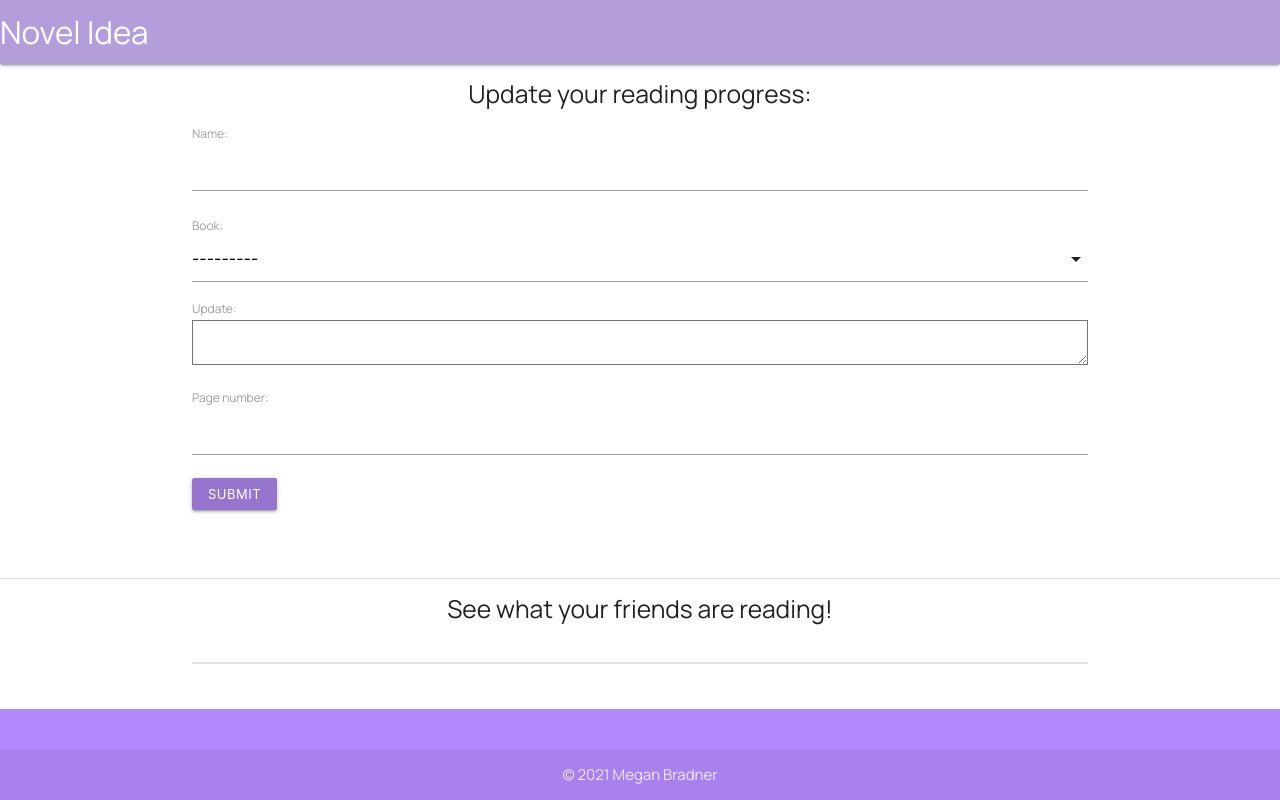
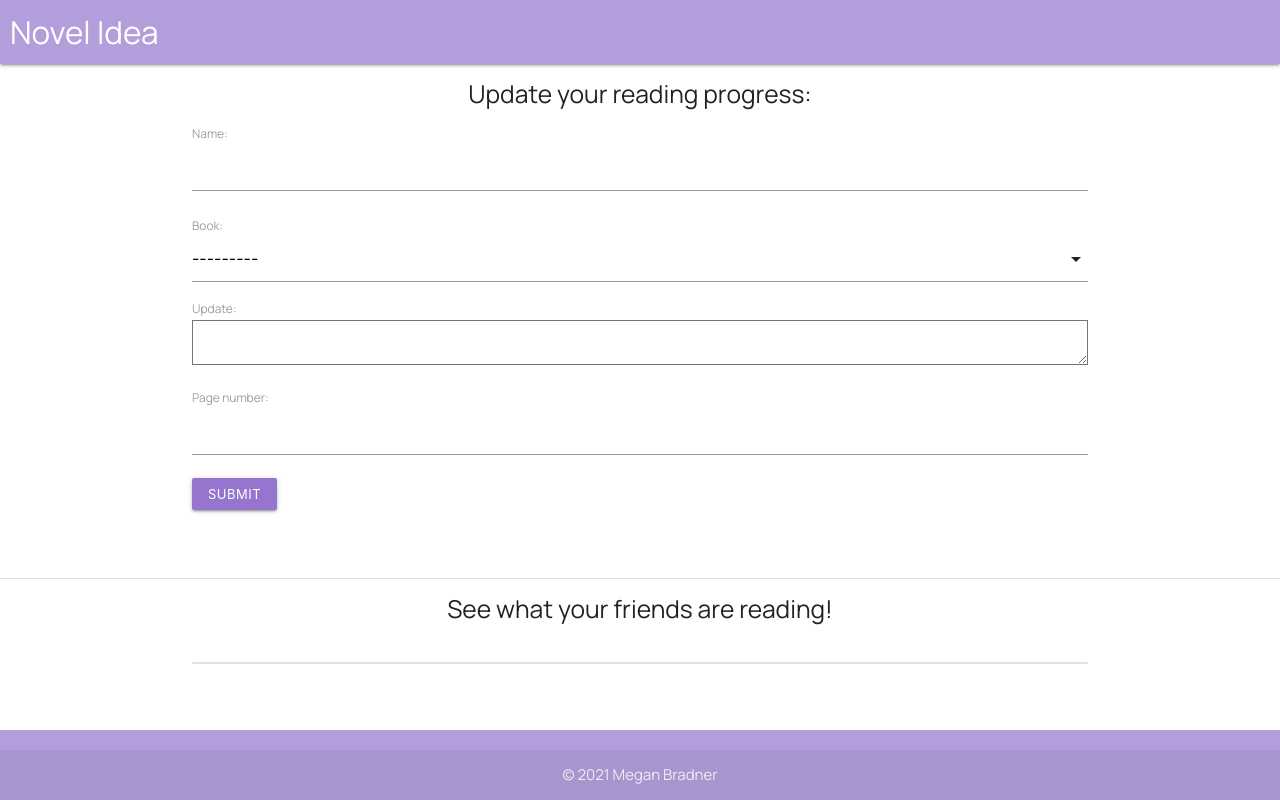
Before and after one commit to meganbradner/capstone, a Django app: page /timeline in a window 1280 px wide. Run offline with Django 3.2, Linux system fonts and the light colour scheme; data that the repository does not hold is empty; some libraries are stand-ins or nearby versions.

Commit message:
made changes

```diff
--- a/capstone_app/templates/capstone_app/index.html
+++ b/capstone_app/templates/capstone_app/index.html
@@ -119,7 +119,7 @@
 
 
 
-    <footer class="page-footer deep-purple accent-1">
+    <footer class="page-footer deep-purple lighten-3">
         <div class="container">
             <div class="row">
                 <div class="col l6 s12">
--- a/capstone_app/templates/capstone_app/profile.html
+++ b/capstone_app/templates/capstone_app/profile.html
@@ -194,7 +194,7 @@
 
   </main>
 
-  <footer class="page-footer deep-purple accent-1">
+  <footer class="page-footer deep-purple lighten-3">
     <div class="container">
       <div class="row">
         <div class="col l6 s12">
@@ -218,6 +218,7 @@
       </div>
     </div>
   </footer>
+
 </body>
 
 </html>
--- a/capstone_app/templates/capstone_app/timeline.html
+++ b/capstone_app/templates/capstone_app/timeline.html
@@ -26,6 +26,10 @@
 
 
   <style>
+    #novel {
+      padding-left: 10px;
+    }
+
     .update {
       padding: 20px;
     }
@@ -54,7 +58,7 @@
 
   <nav>
     <div class="nav-wrapper deep-purple lighten-3">
-      <a href="{% url 'capstone_app:index' %}" class="brand-logo">Novel Idea</a>
+      <a href="{% url 'capstone_app:index' %}" class="brand-logo" id="novel">Novel Idea</a>
       <ul id="nav-mobile" class="right hide-on-med-and-down">
         <li class="nav-item">
           <a class="nav-link link-info" href="{% url 'capstone_app:profile' %}">{% if user.is_authenticated %}
@@ -226,24 +230,24 @@
 
   </main>
 
-  <footer class="page-footer deep-purple accent-1">
-    <div class="container">
+  <footer class="page-footer deep-purple lighten-3">
+    <!-- <div class="container">
       <div class="row">
         <div class="col l6 s12">
-          <!-- <h5 class="white-text">Footer Content</h5> -->
-          <!-- <p class="grey-text text-lighten-4">You can use rows and columns here to organize your footer content.</p> -->
+          <h5 class="white-text">Footer Content</h5>
+          <p class="grey-text text-lighten-4">You can use rows and columns here to organize your footer content.</p>
         </div>
         <div class="col l4 offset-l2 s12">
-          <!-- <h5 class="white-text">Links</h5>
+          <h5 class="white-text">Links</h5>
               <ul>
-                <li><a class="grey-text text-lighten-3" href="#!">Link 1</a></li>
-                <li><a class="grey-text text-lighten-3" href="#!">Link 2</a></li>
+                <li><a class="grey-text text-lighten-3" href="#!">About</a></li>
+                <li><a class="grey-text text-lighten-3" href="https://developers.google.com/books">API</a></li>
                 <li><a class="grey-text text-lighten-3" href="#!">Link 3</a></li>
                 <li><a class="grey-text text-lighten-3" href="#!">Link 4</a></li>
-              </ul> -->
+              </ul>
         </div>
       </div>
-    </div>
+    </div> -->
     <div class="footer-copyright center-align">
       <div class="container">
         © 2021 Megan Bradner
```
Also changed, not shown: capstone_app/templates/capstone_app/browse.html (+19 -2 lines).
